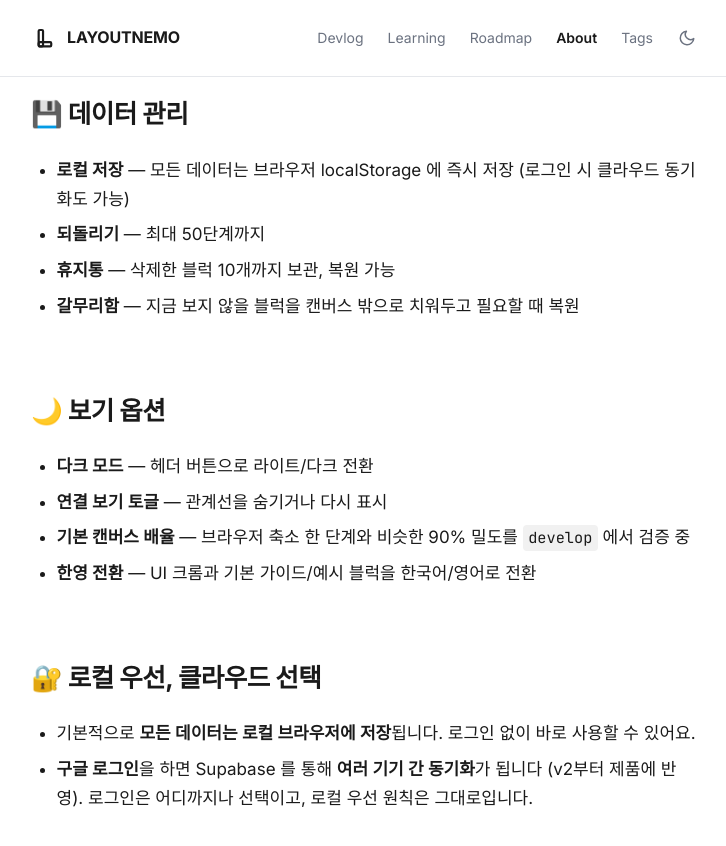
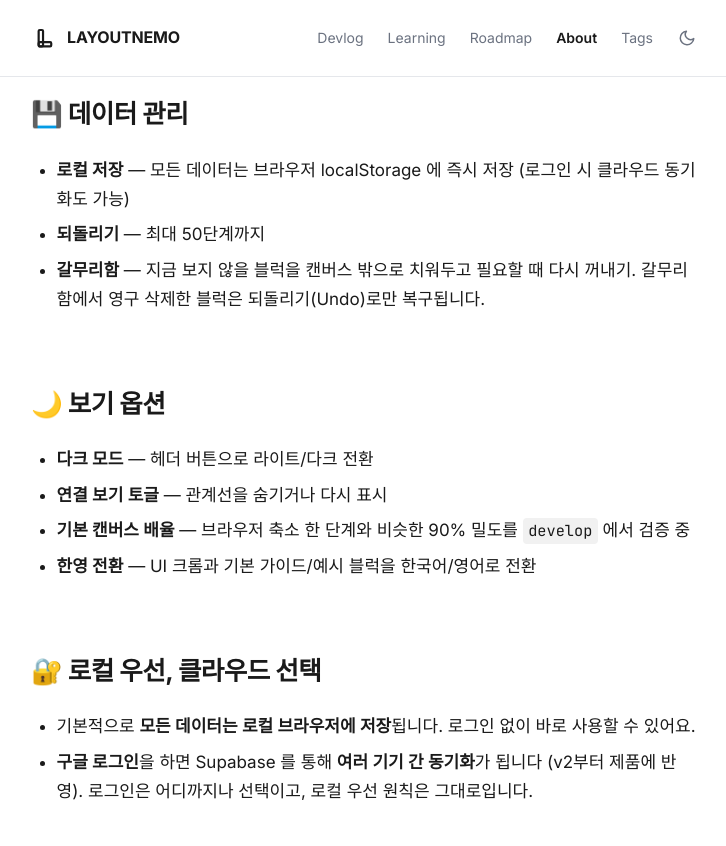
Before and after one commit to Yuwolx/LAYOUTNEMO, a Jekyll site: the page built from docs/about/features.md, in a window 1280 px wide and 900 px high, scrolled down 2201 px. Shown: the top 846 px of the window, without its empty margins (273-999 px from the left). Built offline with Jekyll 4.4.1, drawn with Linux system fonts in a browser that asks for light colours; some web fonts are replaced.

Commit message:
Docs: correct trash claim, log zone-sync fix
- features: drop the "휴지통 10개 보관" claim (that trash flow isn't wired;
  only archive/갈무리 exists) and describe archive + permanent-delete
  accurately
- roadmap: add the 2026-07-01 zone-sync pruning fix to 완료

Co-Authored-By: Claude Opus 4.8 (1M context) <noreply@anthropic.com>

```diff
--- a/docs/about/features.md
+++ b/docs/about/features.md
@@ -59,8 +59,7 @@ nav_order: 3
 
 - **로컬 저장** — 모든 데이터는 브라우저 localStorage 에 즉시 저장 (로그인 시 클라우드 동기화도 가능)
 - **되돌리기** — 최대 50단계까지
-- **휴지통** — 삭제한 블럭 10개까지 보관, 복원 가능
-- **갈무리함** — 지금 보지 않을 블럭을 캔버스 밖으로 치워두고 필요할 때 복원
+- **갈무리함** — 지금 보지 않을 블럭을 캔버스 밖으로 치워두고 필요할 때 다시 꺼내기. 갈무리함에서 영구 삭제한 블럭은 되돌리기(Undo)로만 복구됩니다.
 
 ## 🌙 보기 옵션
 
```
Also changed, not shown: docs/roadmap.md (+1 -0 lines).
